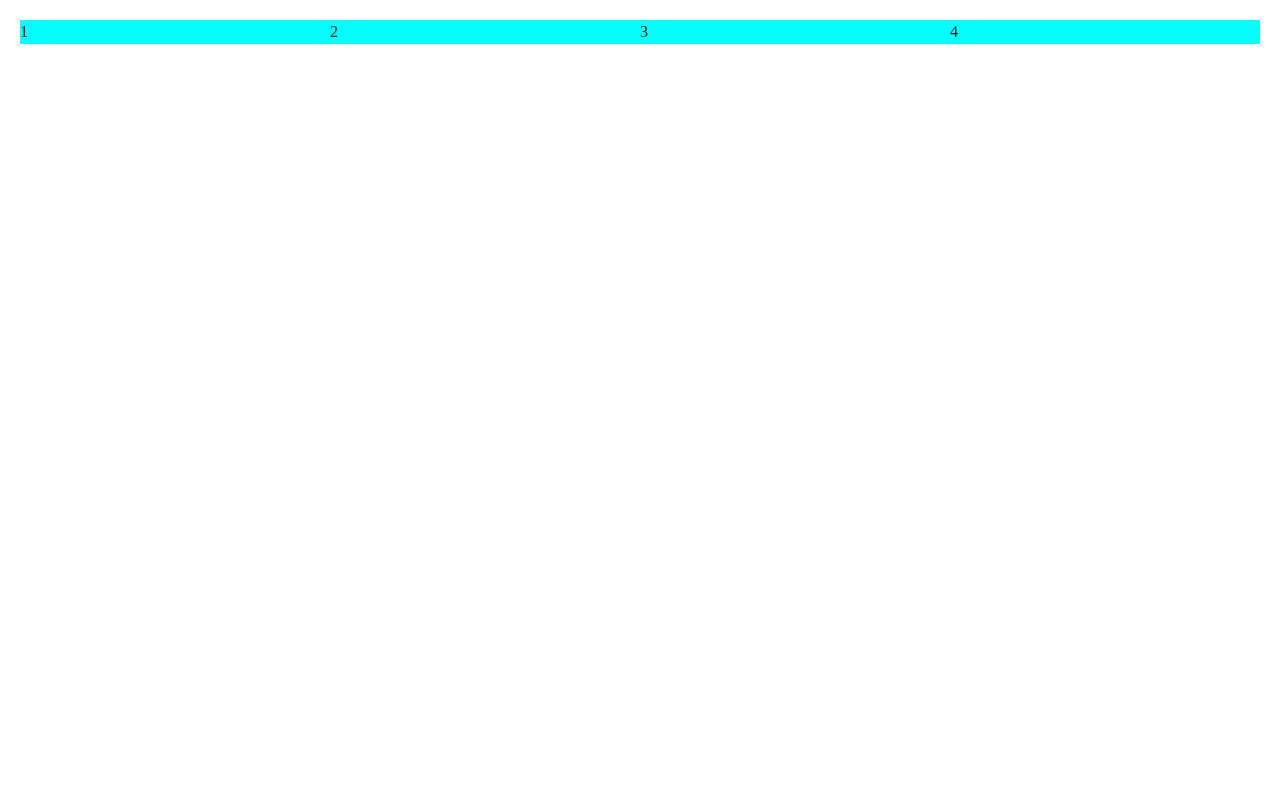
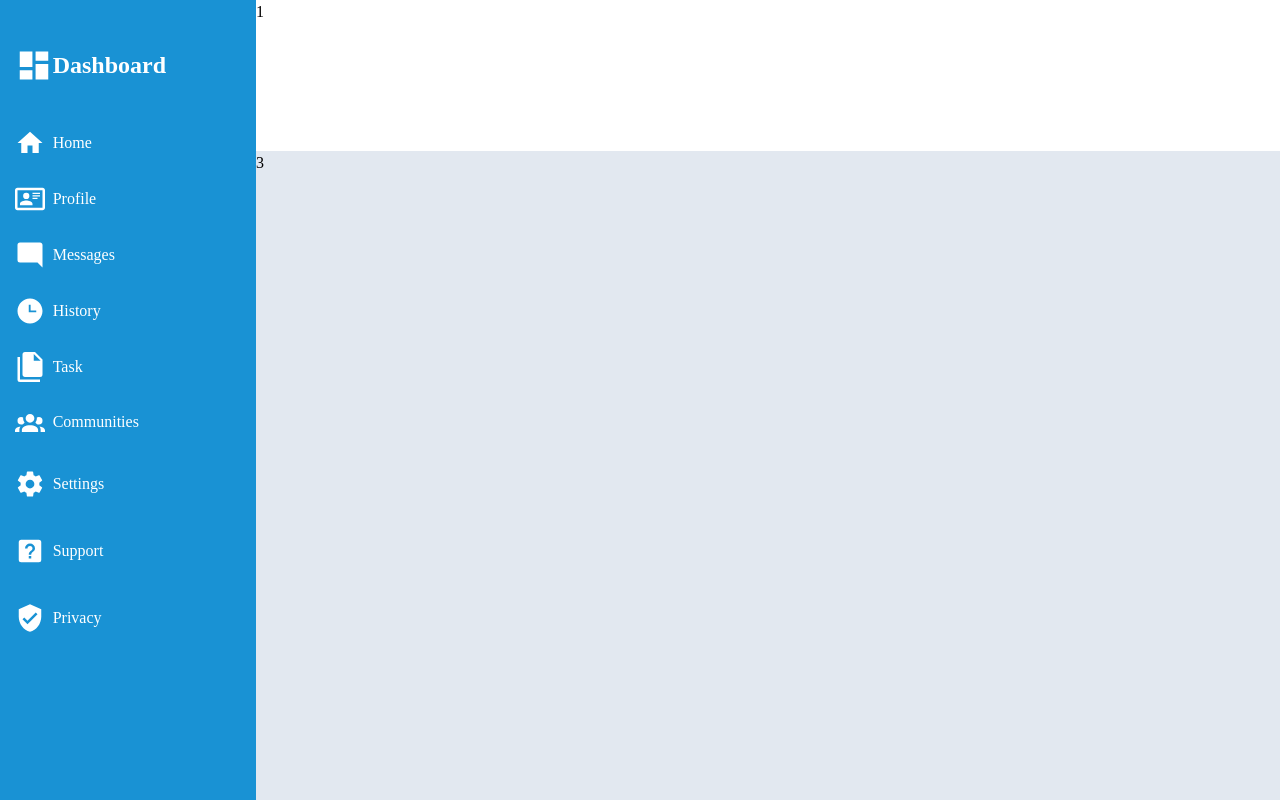
Before and after one commit to Baal28/Admin-Dashboard, a plain HTML site: page index.html in a window 1280 px wide. Drawn offline with Linux system fonts and the light colour scheme.

Commit message:
worked layout, sidebar nad icons.

```diff
--- a/css/style.css
+++ b/css/style.css
@@ -48,10 +48,72 @@ h1, h2, h3, h4, h5, h6 {
 
 .container{
     display: grid;
-    padding: 20px;
-    grid-template-columns: repeat(auto-fit, minmax(250px,1fr));
+    grid-template-columns: 1fr 4fr;
+    grid-template-rows: 0.7fr 1fr 1fr 1fr;
+    height: 100vh;
 }
 
-.container > *{
-    background-color: aqua;
+.header{
+  grid-column-start: 2;
+  grid-row-start: 1;
+  display: grid;
+  grid-template-columns: 2fr 1fr;
+  grid-template-rows: 1fr 1fr;
+  background-color: #FFFFFF;
 }
+
+.sidebar{
+  grid-column-start: 1;
+  grid-row-start: 1;
+  grid-row-end: 5;
+  display: grid;
+  grid-template-rows: 0.3fr 1fr 1fr;
+  padding: 15px;
+  background-color: #1992D4;
+  color: #FFFFFF;
+}
+
+.main{
+  grid-column-start: 2;
+  grid-row-start: 2;
+  grid-row-end: 5;
+  display: grid;
+  grid-template-columns: 1fr 1fr 1fr;
+  grid-template-rows: 1fr 1fr 1fr;
+  background-color: #E2E8F0;
+}
+
+.start{
+  display: grid;
+  grid-template-columns: 0.4fr 2fr;
+  justify-content: start;
+  align-items: center;
+}
+
+.middle{
+  display: grid;
+  grid-template-columns: 0.4fr 2fr;
+  justify-content: start;
+  align-items: center;
+}
+
+.last{
+  display: grid;
+  grid-template-columns: 0.4fr 2fr;
+  grid-template-rows: 0.2fr 0.2fr 0.2fr;
+  justify-content: start;
+  align-items: center;
+}
+
+.icon{
+  width: 30px;
+  height: 30px;
+  filter: invert(100%);
+
+}
+
+.icon-dashboard{
+  width: 55px;
+  height: 55px;
+  filter: invert(100%);
+}
--- a/index.html
+++ b/index.html
@@ -8,10 +8,62 @@
 </head>
 <body>
     <div class="container">
-        <div>1</div>
-        <div>2</div>
-        <div>3</div>
-        <div>4</div>
+        <header class="header">1
+
+        </header>
+        <aside class="sidebar">
+            <div class="start">
+                <div class="dashboard-icon">
+                    <img src="img/view-dashboard.svg" alt="dashboard" class="icon-dashboard">
+                </div>
+                <h1>Dashboard</h1>
+            </div>
+
+            <div class="middle">
+                <div class="home-icon">
+                    <img src="img/home.svg" alt="home" class="icon">
+                </div>
+                    <p>Home</p>
+                <div class="profile-icon">
+                    <img src="img/card-account-details-outline.svg" alt="profile" class="icon">
+                </div>
+                    <p>Profile</p>
+                <div class="message-icon">
+                    <img src="img/message-reply.svg" alt="message" class="icon">
+                </div>
+                    <p>Messages</p>
+                <div class="history-icon">
+                    <img src="img/clock-time-three.svg" alt="history" class="icon">
+                </div>
+                    <p>History</p>
+                <div class="task-icon">
+                    <img src="img/file-multiple.svg" alt="task" class="icon">
+                </div>
+                    <p>Task</p>
+                <div class="communities-icon">
+                    <img src="img/account-group.svg" alt="communities" class="icon">
+                </div>
+                    <p>Communities</p>
+            </div>
+
+            <div class="last">
+                <div class="settings-icon">
+                    <img src="img/cog.svg" alt="settings" class="icon">
+                </div>
+                    <p>Settings</p>
+                <div class="support-icon">
+                    <img src="img/help-box.svg" alt="support" class="icon">
+                </div>
+                    <p>Support</p>
+                <div class="privacy-icon">
+                    <img src="img/shield-check.svg" alt="privacy" class="icon">
+                </div>
+                    <p>Privacy</p>
+            </div>
+
+        </aside>
+        <main class="main">3</main>
+
     </div>
 </body>
 </html>
```
Also changed, not shown: img/account-group.svg (added), img/card-account-details-outline.svg (added), img/clock-time-three.svg (added), img/cog.svg (added), img/file-multiple.svg (added), img/help-box.svg (added), img/home.svg (added), img/message-reply.svg (added), img/shield-check.svg (added), img/view-dashboard.svg (added).
